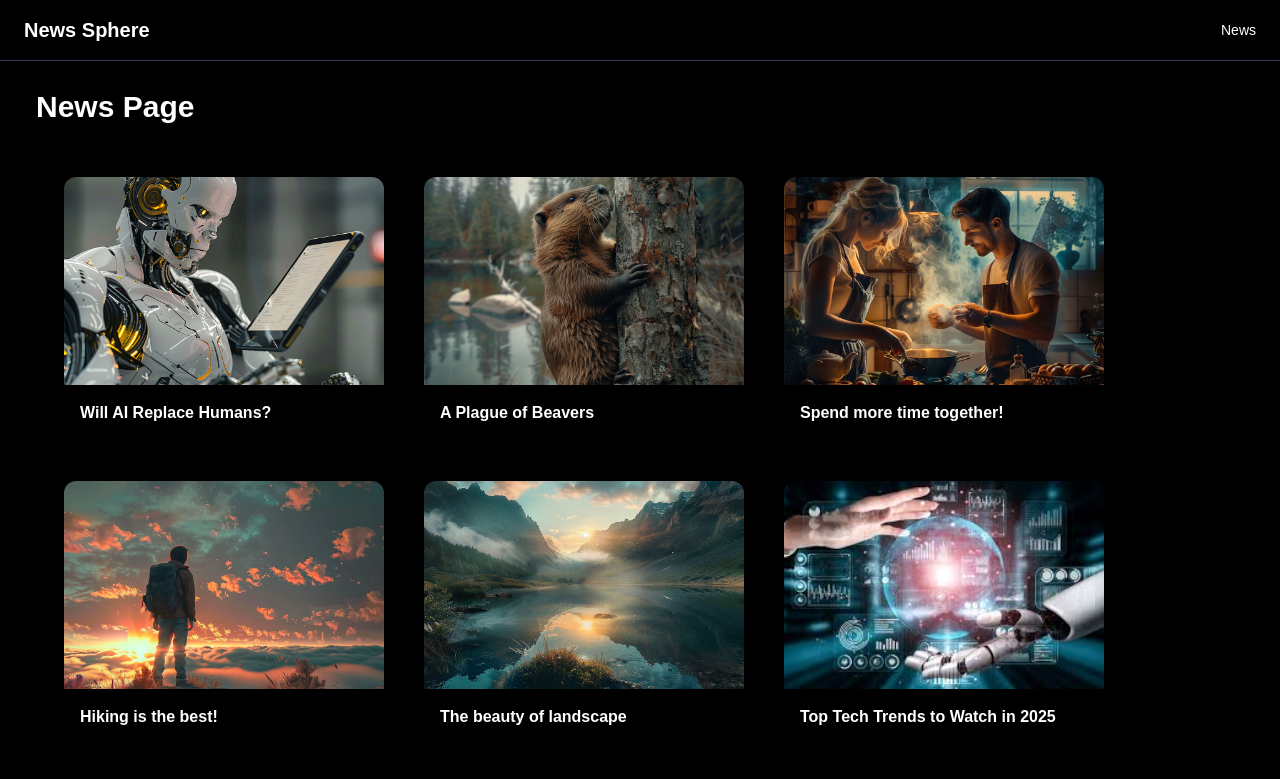
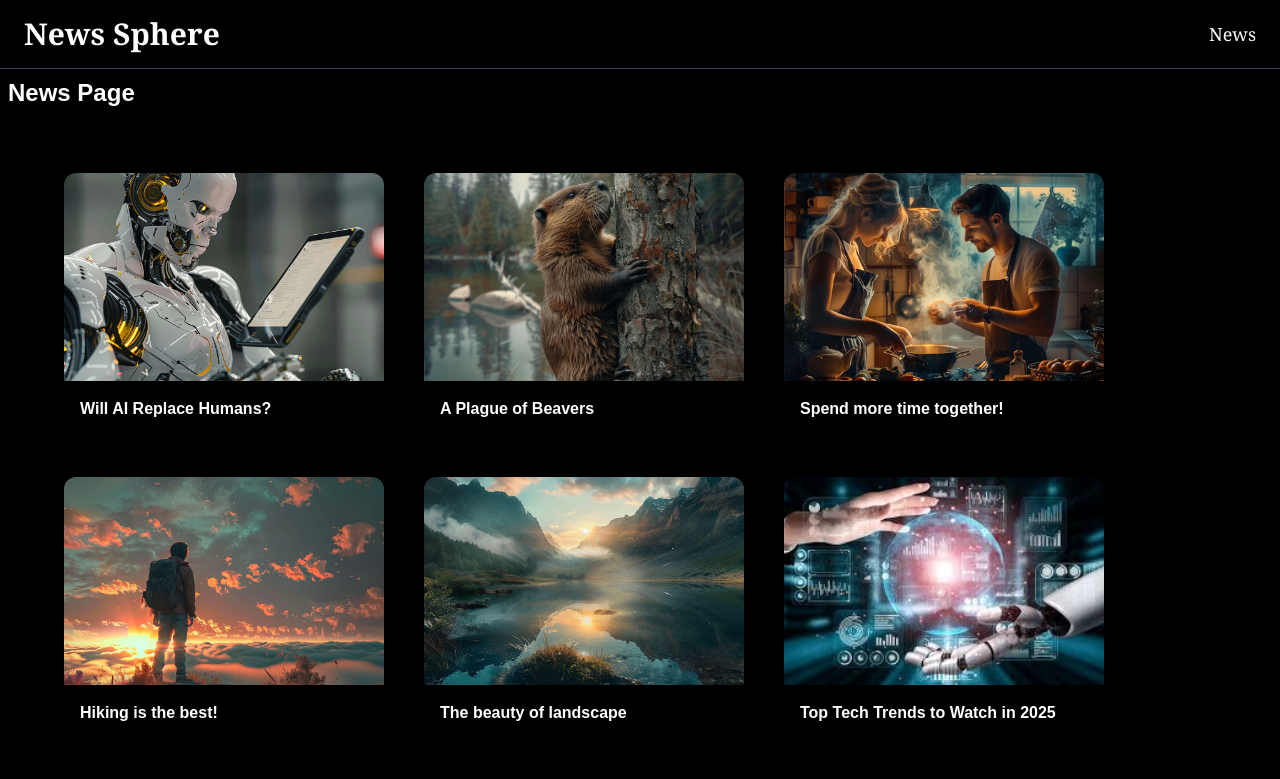
Before and after one commit to RAAKSH/news-sphere, a Next.js app: page /news in a window 1280 px wide. Shown: the top 779 px of the page. Built offline with nearby package versions, Linux system fonts and the light colour scheme.

Commit message:
second commit

```diff
--- /dev/null
+++ b/src/app/archive/@archive/[year]/page.tsx
@@ -0,0 +1,14 @@
+import NewsList from "@/app/components/NewsList";
+
+import { getNewsForYear } from "@/utils/news";
+
+export default function Archive({ params }) {
+  const newsYear = params?.year;
+
+  const newsArray = getNewsForYear(newsYear);
+  return (
+    <>
+      <NewsList news={newsArray} />
+    </>
+  );
+}
--- /dev/null
+++ b/src/app/archive/@archive/page.tsx
@@ -0,0 +1,21 @@
+import Link from "next/link";
+import { getAvailableNewsYears } from "../../../utils/news";
+
+export default function Archive() {
+  const links = getAvailableNewsYears();
+  return (
+    <div className=" bg-black text-white">
+    <nav className="flex flex-row gap-3">
+      {links.map((link) => (
+        <Link
+          key={link}
+          href={`/archive/${link}`}
+          className="px-4 py-1 rounded-full bg-gray-500 text-black hover:bg-gray-200 transition"
+        >
+          {link}
+        </Link>
+      ))}
+    </nav>
+  </div>
+  );
+}
--- /dev/null
+++ b/src/app/archive/@latest/default.tsx
@@ -0,0 +1,13 @@
+import NewsList from "@/app/components/NewsList";
+import { getLatestNews } from "@/utils/news";
+
+
+export default function Latest() {
+  const latest= getLatestNews();
+    return (
+      <>
+        <h1 className="text-2xl p-3">Latest News</h1>
+        <NewsList news={latest} />
+      </>
+    );
+  }
--- /dev/null
+++ b/src/app/archive/layout.tsx
@@ -0,0 +1,12 @@
+
+
+export default function ArchiveLayout({archive,latest}) {
+  return (
+    <div className="min-h-screen bg-black text-white  px-30">
+        <h1 className="text-2xl p-1 pb-3">News Archive</h1>
+       {archive}
+        <hr className="my-6 border-t-2 border-gray-600" />
+       {latest}
+    </div>
+  );
+}
--- a/src/app/components/MainHeader.tsx
+++ b/src/app/components/MainHeader.tsx
@@ -3,12 +3,12 @@ import Link from "next/link";
 export default function MainHeader() {
   return (
     <div className="flex items-center justify-between px-6 py-4 bg-black text-white border-b border-gray-700 shadow-sm">
-      <div className="text-xl font-semibold">
+      <div className="font-semibold text-3xl font-serif">
         <Link href="/">News Sphere</Link>
       </div>
 
       <nav>
-        <ul className="flex text-sm font-medium">
+        <ul className="flex text-lg font-medium font-serif">
           <li>
             <Link href="/news">News</Link>
           </li>
--- /dev/null
+++ b/src/app/components/NewsList.tsx
@@ -0,0 +1,26 @@
+import Link from "next/link";
+
+export default function NewsList({news}) {
+  return (
+    <div className="px-6 py-4  bg-black text-white">
+      <ul className="flex flex-wrap gap-10 p-10">
+        {news.map((news) => (
+          <li key={news.id}>
+            <Link href={`/news/${news.slug}`}>
+              <div className="text-white w-80 rounded-xl overflow-hidden shadow-lg hover:shadow-xl transition-shadow duration-300">
+                <img
+                  src={`/images/${news.image}`}
+                  alt={news.title}
+                  className="w-full h-52 object-cover"
+                />
+                <div className="p-4">
+                  <h2 className="text-md font-semibold">{news.title}</h2>
+                </div>
+              </div>
+            </Link>
+          </li>
+        ))}
+      </ul>
+    </div>
+  );
+}
--- a/src/app/news/[id]/page.tsx
+++ b/src/app/news/[id]/page.tsx
@@ -1,14 +1,31 @@
 import { DUMMY_NEWS } from "@/app/dummyData";
+import { notFound } from "next/navigation";
 
 export default function newDetails({ params }) {
-  const newsSlug = params.id;
+  const newsSlug = params?.id;
 
   const newsItem = DUMMY_NEWS?.find((newsItem) => newsItem.slug === newsSlug);
 
+  if(!newsItem){
+    notFound();
+  }
+
   return (
-    <div className="min-h-screen bg-black text-white">
-      {" "}
-      this News ID is {newsItem?.title} This is Details Page
+    <div className="min-h-screen bg-black text-white px-6 py-10">
+      <div className="max-w-3xl mx-auto">
+        <img
+          src={`/images/${newsItem?.image}`}
+          alt={newsItem?.title}
+          className="w-full max-h-[400px] object-cover rounded-lg mb-6"
+        />
+
+        <h1 className="text-4xl font-bold mb-2">{newsItem?.title}</h1>
+        <span className="text-sm text-gray-400 block mb-6">
+          {newsItem?.date}
+        </span>
+
+        <p className="text-lg  text-gray-200">{newsItem?.content}</p>
+      </div>
     </div>
   );
 }
--- a/src/app/news/page.tsx
+++ b/src/app/news/page.tsx
@@ -1,29 +1,11 @@
-/* eslint-disable @next/next/no-img-element */
-import Link from "next/link";
 import { DUMMY_NEWS } from "../dummyData";
+import NewsList from "../components/NewsList";
 
 export default function news() {
   return (
-    <div className="min-h-screen px-6 py-4  bg-black text-white">
-      <h1 className="text-3xl font-bold p-3">News Page</h1>
-      <ul className="flex flex-wrap gap-10 p-10">
-        {DUMMY_NEWS.map((news) => (
-          <li key={news.id}>
-            <Link href={`/news/${news.slug}`}>
-              <div className="text-white w-80 rounded-xl overflow-hidden shadow-lg hover:shadow-xl transition-shadow duration-300">
-                <img
-                  src={`/images/${news.image}`}
-                  alt={news.title}
-                  className="w-full h-52 object-cover"
-                />
-                <div className="p-4">
-                  <h2 className="text-md font-semibold">{news.title}</h2>
-                </div>
-              </div>
-            </Link>
-          </li>
-        ))}
-      </ul>
+    <div className="min-h-screen bg-black text-white">
+      <h1 className="text-2xl font-bold p-2">News Page</h1>
+      <NewsList news={DUMMY_NEWS} />
     </div>
   );
 }
--- /dev/null
+++ b/src/app/not-found.tsx
@@ -0,0 +1,11 @@
+export default function NotFound() {
+  return (
+    <div className="flex flex-col items-center justify-center min-h-screen bg-black text-white px-6">
+      <h2 className="text-5xl font-extrabold mb-4 text-red-500">404</h2>
+      <h3 className="text-3xl font-bold mb-2">Page Not Found</h3>
+      <p className="text-lg text-gray-400 text-center max-w-md">
+        The requested resource could not be found. It may have been moved, deleted, or never existed.
+      </p>
+    </div>
+  );
+}
--- a/src/app/page.tsx
+++ b/src/app/page.tsx
@@ -1,11 +1,21 @@
-
-
 export default function Home() {
   return (
-    <div className="min-h-screen  bg-black text-white">
-      <h1 className="text-3xl flex justify-center space-x-4 text-white">
-        Next JS Redering
-      </h1>
+    <div className="relative min-h-screen bg-black text-white overflow-hidden">
+      <img
+        src="/images/news.jpg"
+        alt="News Background"
+        className="absolute inset-0 w-full h-full object-cover"
+      />
+
+      <div className="absolute inset-0 bg-gradient-to-b from-black/10 to-black/90 z-0"></div>
+
+      <div className="relative z-10 flex flex-col items-center justify-center text-center min-h-screen px-6">
+        <h1 className="text-5xl md:text-6xl font-bold mb-4">News Sphere</h1>
+        <p className="text-lg md:text-xl text-gray-300 max-w-xl">
+          Stay updated with the latest stories in technology, environment,
+          space, and more.
+        </p>
+      </div>
     </div>
   );
 }
--- /dev/null
+++ b/src/utils/news.js
@@ -0,0 +1,46 @@
+import { DUMMY_NEWS } from '../app/dummyData';
+
+export function getAllNews() {
+  return DUMMY_NEWS;
+}
+
+export function getLatestNews() {
+  return DUMMY_NEWS.slice(0, 3);
+}
+
+export function getAvailableNewsYears() {
+  return DUMMY_NEWS.reduce((years, news) => {
+    const year = new Date(news.date).getFullYear();
+    if (!years.includes(year)) {
+      years.push(year);
+    }
+    return years;
+  }, []).sort((a, b) => b - a);
+}
+
+export function getAvailableNewsMonths(year) {
+  return DUMMY_NEWS.reduce((months, news) => {
+    const newsYear = new Date(news.date).getFullYear();
+    if (newsYear === +year) {
+      const month = new Date(news.date).getMonth();
+      if (!months.includes(month)) {
+        months.push(month + 1);
+      }
+    }
+    return months;
+  }, []).sort((a, b) => b - a);
+}
+
+export function getNewsForYear(year) {
+  return DUMMY_NEWS.filter(
+    (news) => new Date(news.date).getFullYear() === +year
+  );
+}
+
+export function getNewsForYearAndMonth(year, month) {
+  return DUMMY_NEWS.filter((news) => {
+    const newsYear = new Date(news.date).getFullYear();
+    const newsMonth = new Date(news.date).getMonth() + 1;
+    return newsYear === +year && newsMonth === +month;
+  });
+}
```
Also changed, not shown: public/images/news.jpg (added).
